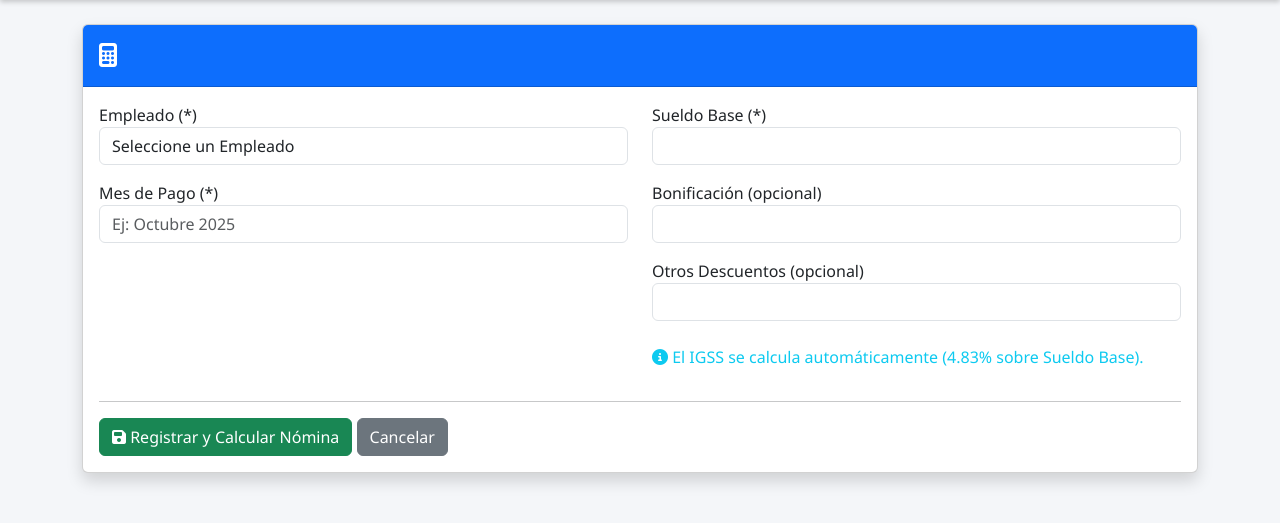
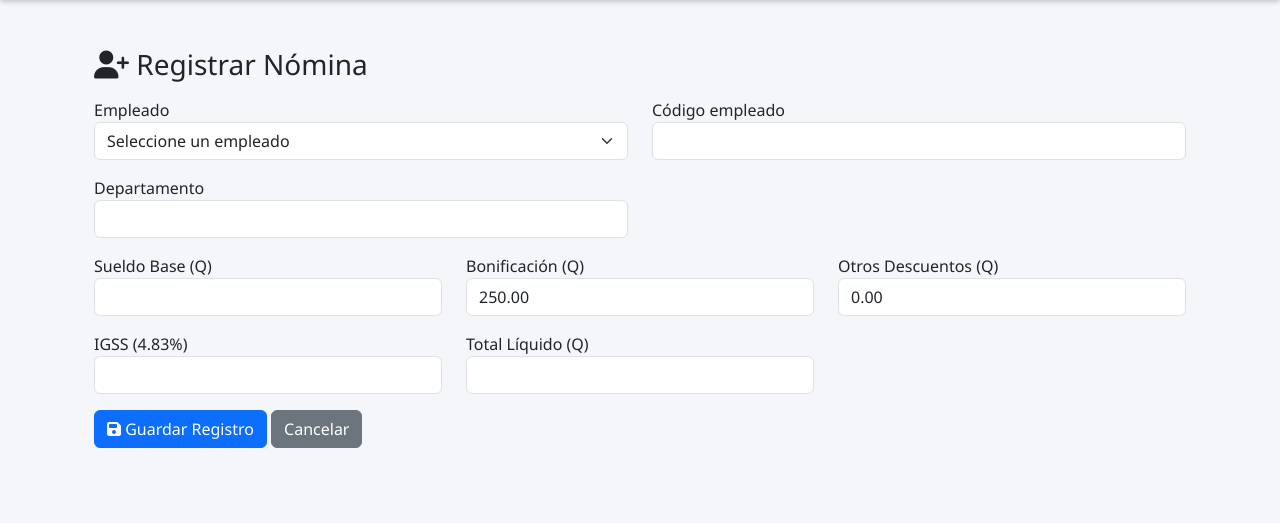
Before and after one commit to GabrielChinchilla-P/Pfinal, a CodeIgniter 4 app: the page made by app/Views/nomina/create.php in a window 1280 px wide. Shown: the part 57-580 px from the top of the page. Run offline with PHP 8.4 and a stand-in for CodeIgniter, Linux system fonts and the light colour scheme; the template is opened without the code that fills it, so the values that code supplies are empty; some libraries are stand-ins or nearby versions.

Commit message:
Se actualiza el archivo create de Nómina

```diff
--- a/app/Views/nomina/create.php
+++ b/app/Views/nomina/create.php
@@ -1,91 +1,107 @@
 <?= $this->include('layouts/header'); ?>
+<div class="container mt-4">
+    <h3><i class="fa-solid fa-user-plus"></i> Registrar Nómina</h3>
+    <form action="<?= base_url('nomina/store') ?>" method="post" class="mt-3">
 
-<div class="card shadow mb-4">
-    <div class="card-header py-3 bg-primary text-white">
-        <h1 class="h4 mb-0"><i class="fa-solid fa-calculator"></i> <?= esc($title); ?></h1>
-    </div>
-
-    <div class="card-body">
-
-        <!-- Manejo de Errores de Validación -->
-        <?php if (isset($validation) && $validation->getErrors()): ?>
-            <div class="alert alert-danger" role="alert">
-                <h4 class="alert-heading">¡Error de Validación!</h4>
-                <ul>
-                    <?php foreach ($validation->getErrors() as $error): ?>
-                        <li><?= esc($error); ?></li>
-                    <?php endforeach; ?>
-                </ul>
-            </div>
-        <?php endif; ?>
-
-        <!-- Formulario de Cálculo de Nómina -->
-        <form action="<?= base_url('nomina/store'); ?>" method="post">
-            <?= csrf_field(); ?>
-
-            <div class="row">
-                <!-- Columna Izquierda: Empleado y Mes -->
+<div class="row mb-3">
     <div class="col-md-6">
-                    <div class="form-group mb-3">
-                        <label for="id_empleado">Empleado (*)</label>
-                        <select name="id_empleado" id="id_empleado" class="form-control" required>
-                            <option value="">Seleccione un Empleado</option>
-                            <?php if (!empty($empleados)): ?>
-                                <?php foreach ($empleados as $empleado): ?>
-                                    <option value="<?= esc($empleado['id_usuario']); ?>"
-                                        <?= set_select('id_empleado', $empleado['id_usuario']); ?>>
-                                        <?= esc($empleado['nombre']); ?>
-                                        <?= esc($empleado['apellido']); ?>
-                                        (<?= esc($empleado['usuario']); ?>)
+        <label>Empleado</label>
+        <select name="nombre_empleado" class="form-select" required>
+            <option value="">Seleccione un empleado</option>
+            <?php foreach ($empleados as $e): ?>
+                <option
+                    value="<?= esc($e['nombre'] . ' ' . $e['apellido']) ?>"
+                    data-cod="<?= esc($e['cod_empleado']) ?>"
+                    data-dep="<?= esc($e['departamento']) ?>"
+                    data-sueldo="0"> <!-- Si tu tabla no tiene sueldo_base -->
+                    <?= esc($e['nombre'] . ' ' . $e['apellido']) ?>
                 </option>
             <?php endforeach; ?>
-                            <?php else: ?>
-                                <option value="">No hay empleados registrados</option>
-                            <?php endif; ?>
         </select>
     </div>
 
-                    <div class="form-group mb-3">
-                        <label for="mes">Mes de Pago (*)</label>
-                        <input type="text" name="mes" id="mes" class="form-control"
-                            placeholder="Ej: Octubre 2025" required
-                            value="<?= set_value('mes', date('F Y')); ?>">
+    <div class="col-md-6">
+        <label>Código empleado</label>
+        <input type="text" name="cod_empleado" id="cod_empleado" class="form-control" readonly>
     </div>
 </div>
 
-                <!-- Columna Derecha: Valores Monetarios -->
+<div class="row mb-3">
     <div class="col-md-6">
-                    <div class="form-group mb-3">
-                        <label for="sueldo_base">Sueldo Base (*)</label>
-                        <input type="number" step="0.01" name="sueldo_base" id="sueldo_base" class="form-control"
-                            required value="<?= set_value('sueldo_base'); ?>">
+        <label>Departamento</label>
+        <input type="text" name="departamento" id="departamento" class="form-control" readonly>
     </div>
-
-                    <div class="form-group mb-3">
-                        <label for="bonificacion">Bonificación (opcional)</label>
-                        <input type="number" step="0.01" name="bonificacion" id="bonificacion" class="form-control"
-                            value="<?= set_value('bonificacion', 0); ?>">
 </div>
-
-                    <div class="form-group mb-3">
-                        <label for="descuentos">Otros Descuentos (opcional)</label>
-                        <input type="number" step="0.01" name="descuentos" id="descuentos" class="form-control"
-                            value="<?= set_value('descuentos', 0); ?>">
+        <div class="row mb-3">
+            <div class="col-md-4">
+                <label>Sueldo Base (Q)</label>
+                <input type="number" step="0.01" name="sueldo_base" id="sueldo_base" class="form-control" readonly>
             </div>
-
-                    <p class="text-info mt-4">
-                        <i class="fa-solid fa-circle-info"></i> El IGSS se calcula automáticamente (4.83% sobre Sueldo Base).
-                    </p>
+            <div class="col-md-4">
+                <label>Bonificación (Q)</label>
+                <input type="number" step="0.01" name="bonificacion" id="bonificacion" class="form-control" value="250.00">
+            </div>
+            <div class="col-md-4">
+                <label>Otros Descuentos (Q)</label>
+                <input type="number" step="0.01" name="otros_desc" id="otros_desc" class="form-control" value="0.00">
             </div>
         </div>
 
-            <hr>
+        <div class="row mb-3">
+            <div class="col-md-4">
+                <label>IGSS (4.83%)</label>
+                <input type="number" step="0.01" name="IGSS" id="IGSS" class="form-control" readonly>
+            </div>
+            <div class="col-md-4">
+                <label>Total Líquido (Q)</label>
+                <input type="number" step="0.01" name="liquido" id="liquido" class="form-control" readonly>
+            </div>
+        </div>
 
-            <button type="submit" class="btn btn-success">
-                <i class="fa-solid fa-floppy-disk"></i> Registrar y Calcular Nómina
+        <div class="mt-3">
+            <button type="submit" class="btn btn-primary">
+                <i class="fa-solid fa-save"></i> Guardar Registro
             </button>
-            <a href="<?= base_url('nomina'); ?>" class="btn btn-secondary">Cancelar</a>
-
+            <a href="<?= base_url('nomina') ?>" class="btn btn-secondary">Cancelar</a>
+        </div>
     </form>
 </div>
-</div>
+
+<script>
+document.addEventListener('DOMContentLoaded', () => {
+    const empleadoSelect = document.querySelector('select[name="nombre_empleado"]');
+    const codEmpleado = document.getElementById('cod_empleado');
+    const departamento = document.getElementById('departamento');
+    const sueldoBase = document.getElementById('sueldo_base');
+    const bonificacion = document.getElementById('bonificacion');
+    const otrosDesc = document.getElementById('otros_desc');
+    const igss = document.getElementById('IGSS');
+    const liquido = document.getElementById('liquido');
+
+    // Cargar datos del empleado
+    empleadoSelect.addEventListener('change', () => {
+        const selected = empleadoSelect.options[empleadoSelect.selectedIndex];
+        codEmpleado.value = selected.dataset.cod || '';
+        departamento.value = selected.dataset.dep || '';
+        sueldoBase.value = selected.dataset.sueldo || 0;
+        calcularTotales();
+    });
+
+    // Recalcular totales
+    [bonificacion, otrosDesc].forEach(input => {
+        input.addEventListener('input', calcularTotales);
+    });
+
+    function calcularTotales() {
+        const sueldo = parseFloat(sueldoBase.value) || 0;
+        const bono = parseFloat(bonificacion.value) || 0;
+        const otros = parseFloat(otrosDesc.value) || 0;
+
+        const igssCalc = sueldo * 0.0483;
+        const liquidoCalc = sueldo + bono - igssCalc - otros;
+
+        igss.value = igssCalc.toFixed(2);
+        liquido.value = liquidoCalc.toFixed(2);
+    }
+});
+</script>
```
Lines whose indentation alone changed are shown as unchanged.
